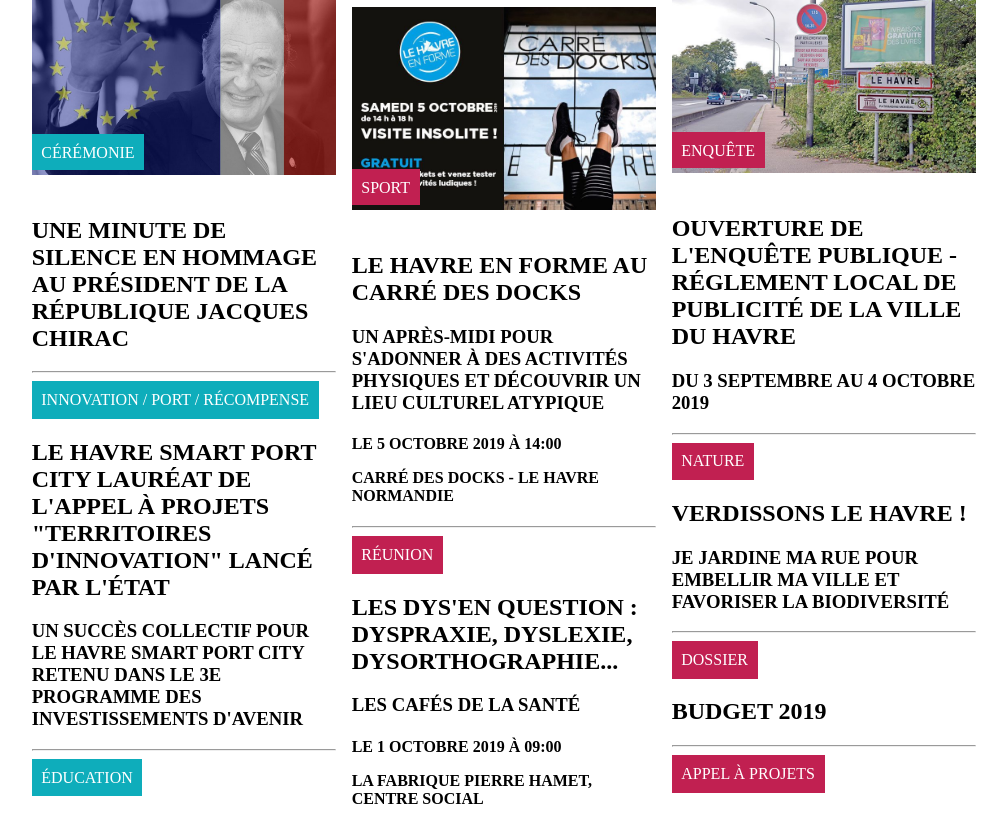
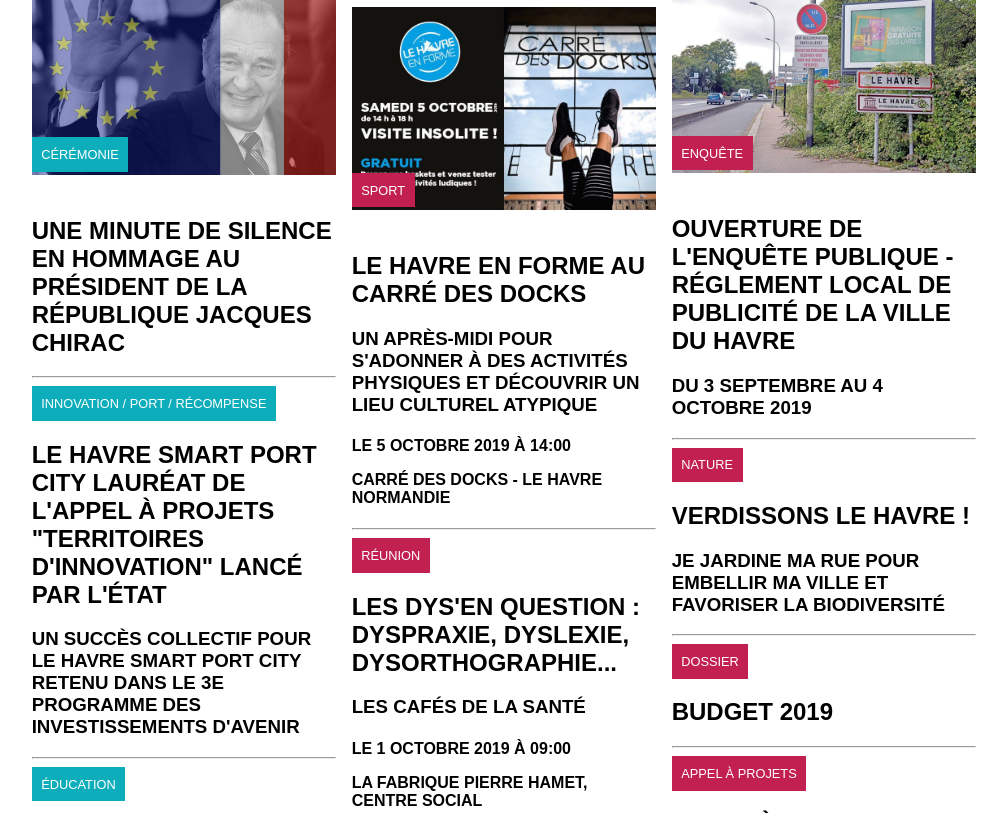
Before and after one commit to soramonfr/Orely, a plain HTML site: page index.html in a window 1280 px wide. Shown: the part 653-1466 px from the top of the page, without its empty margins (83-1090 px from the left). Drawn offline with Linux system fonts and the light colour scheme.

Commit message:
font and size

```diff
--- a/assets/css/style.css
+++ b/assets/css/style.css
@@ -1,3 +1,7 @@
+body {
+  font-family: sans-serif;
+}
+
 .container {
   display: grid;
   grid-template-columns: repeat(12, 1fr);
@@ -45,7 +49,7 @@
   background: #0eadbb;
   color: white;
   padding: 0.6rem;
-  grid-row: 2/4;
+  font-size: 0.8rem;
 }
 
 .redtag {
@@ -53,6 +57,7 @@
   background-color: #c12051;
   color: white;
   padding: 0.6rem;
+  font-size: 0.8rem;
 }
 
 .bluetag-highlight {
@@ -61,8 +66,9 @@
   color: white;
   padding: 0.6rem;
   position: relative;
-  top: -2.2rem;
+  top: -2.1rem;
   z-index: 1;
+  font-size: 0.8rem;
 }
 
 .redtag-highlight {
@@ -71,6 +77,7 @@
   color: white;
   padding: 0.6rem;
   position: relative;
-  top: -2.2rem;
+  top: -2.1rem;
   z-index: 1;
+  font-size: 0.8rem;
 }
```
